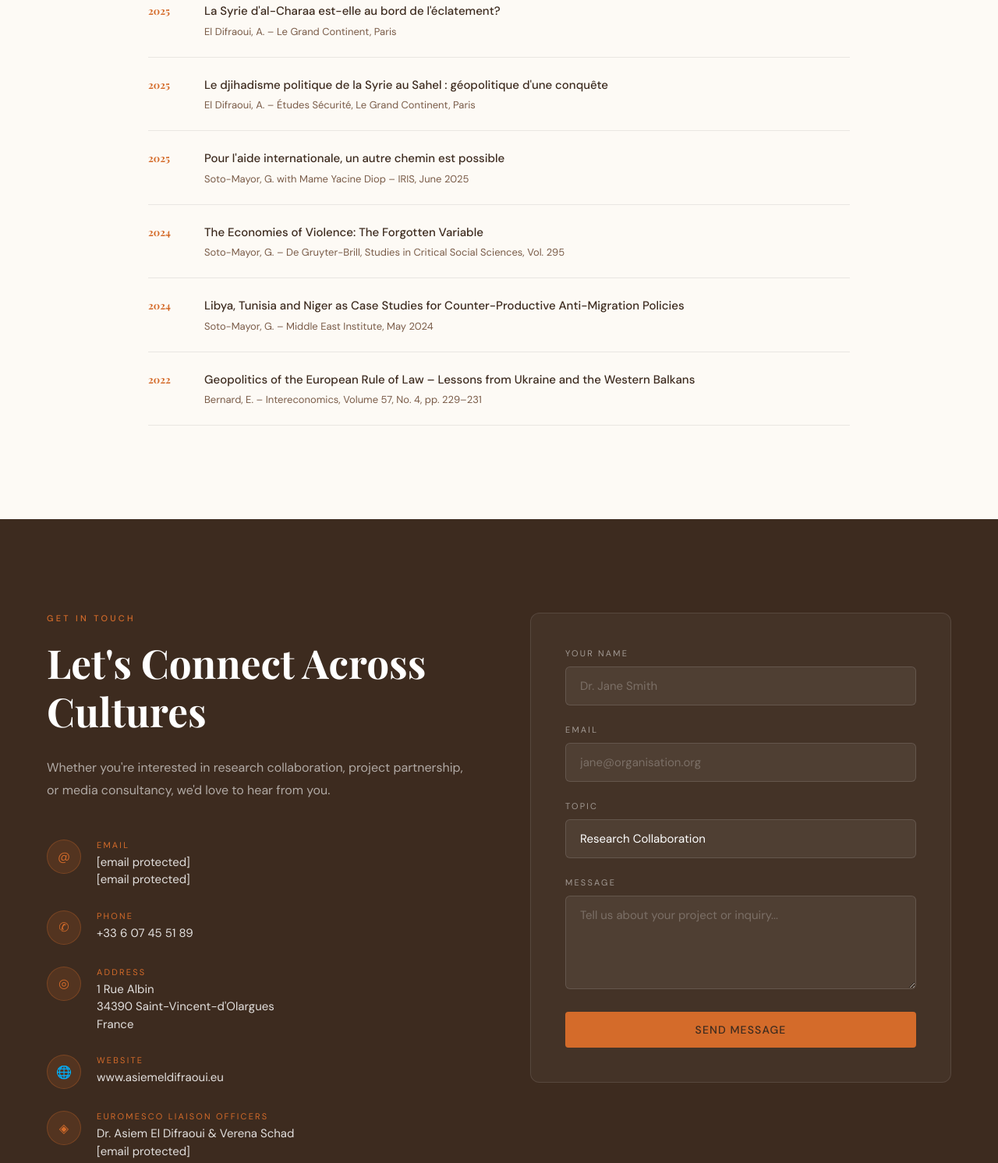
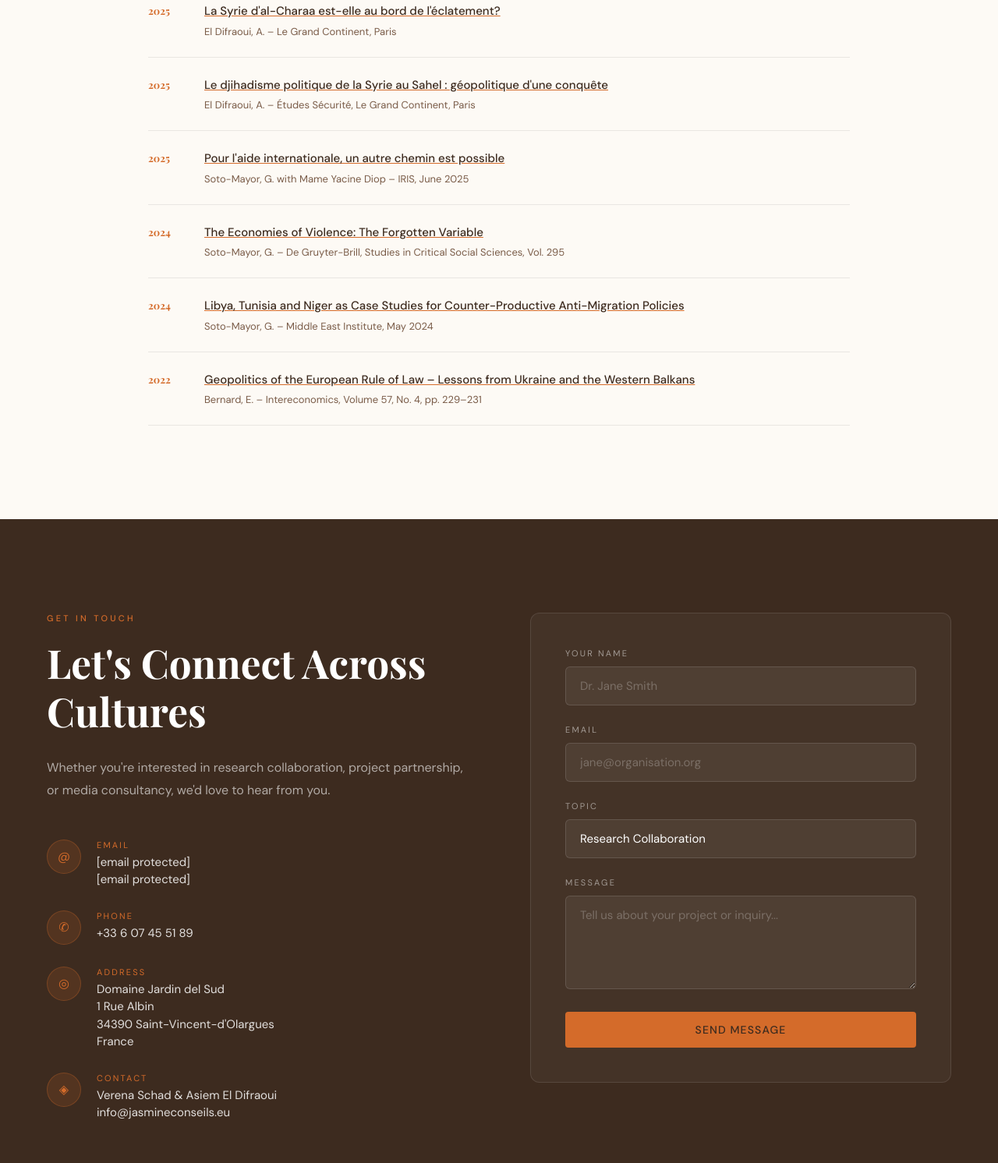
Before and after one commit to tjerkonaut/Website-CC, a plain HTML site: page index.html in a window 1280 px wide. Shown: the part 4531-6023 px from the top of the page at 78% size. Drawn offline with nearby package versions, Linux system fonts and the light colour scheme; a web font is replaced by a local one.

Commit message:
Update index.html

```diff
--- a/index.html
+++ b/index.html
@@ -153,6 +153,8 @@
   .footer-links a { color: rgba(255,255,255,0.4); text-decoration: none; font-size: 13px; transition: color 0.2s; }
   .footer-links a:hover { color: var(--gold); }
   .footer-copy { color: rgba(255,255,255,0.25); font-size: 12px; }
+
+  .pub-title a:hover { color: var(--gold) !important; }
 
   /* SCROLL FADE */
   .fade-in { opacity: 0; transform: translateY(30px); transition: opacity 0.7s ease, transform 0.7s ease; }
@@ -382,13 +384,13 @@
     <h2 class="section-title" style="font-size:clamp(24px,3vw,36px);" id="pub-title">Research &amp; Analysis</h2>
   </div>
   <div class="publications-list fade-in">
-    <div class="pub-item"><div class="pub-year">2026</div><div><div class="pub-title">Media Structures, Media Policy and the Challenge of Disinformation in Post-Assad Syria</div><div class="pub-meta">Asiem El Difraoui, Carola Richter, Anja Wollenberg – forthcoming 2026</div></div></div>
-    <div class="pub-item"><div class="pub-year">2025</div><div><div class="pub-title">La Syrie d'al-Charaa est-elle au bord de l'éclatement?</div><div class="pub-meta">El Difraoui, A. – Le Grand Continent, Paris</div></div></div>
-    <div class="pub-item"><div class="pub-year">2025</div><div><div class="pub-title">Le djihadisme politique de la Syrie au Sahel : géopolitique d'une conquête</div><div class="pub-meta">El Difraoui, A. – Études Sécurité, Le Grand Continent, Paris</div></div></div>
-    <div class="pub-item"><div class="pub-year">2025</div><div><div class="pub-title">Pour l'aide internationale, un autre chemin est possible</div><div class="pub-meta">Soto-Mayor, G. with Mame Yacine Diop – IRIS, June 2025</div></div></div>
-    <div class="pub-item"><div class="pub-year">2024</div><div><div class="pub-title">The Economies of Violence: The Forgotten Variable</div><div class="pub-meta">Soto-Mayor, G. – De Gruyter-Brill, Studies in Critical Social Sciences, Vol. 295</div></div></div>
-    <div class="pub-item"><div class="pub-year">2024</div><div><div class="pub-title">Libya, Tunisia and Niger as Case Studies for Counter-Productive Anti-Migration Policies</div><div class="pub-meta">Soto-Mayor, G. – Middle East Institute, May 2024</div></div></div>
-    <div class="pub-item"><div class="pub-year">2022</div><div><div class="pub-title">Geopolitics of the European Rule of Law – Lessons from Ukraine and the Western Balkans</div><div class="pub-meta">Bernard, E. – Intereconomics, Volume 57, No. 4, pp. 229–231</div></div></div>
+    <div class="pub-item"><div class="pub-year">2026</div><div><div class="pub-title"><a href="https://www.polsoz.fu-berlin.de/en/kommwiss/arbeitsstellen/internationale_kommunikation/News/syrian-media-system.html" target="_blank" style="color:inherit;text-decoration:underline;text-decoration-color:var(--gold);">Media Structures, Media Policy and the Challenge of Disinformation in Post-Assad Syria</a></div><div class="pub-meta">Asiem El Difraoui, Carola Richter, Anja Wollenberg – forthcoming 2026</div></div></div>
+    <div class="pub-item"><div class="pub-year">2025</div><div><div class="pub-title"><a href="https://legrandcontinent.eu/fr/2025/12/12/la-syrie-dal-charaa-est-elle-au-bord-de-leclatement/" target="_blank" style="color:inherit;text-decoration:underline;text-decoration-color:var(--gold);">La Syrie d'al-Charaa est-elle au bord de l'éclatement?</a></div><div class="pub-meta">El Difraoui, A. – Le Grand Continent, Paris</div></div></div>
+    <div class="pub-item"><div class="pub-year">2025</div><div><div class="pub-title"><a href="https://legrandcontinent.eu/fr/2025/06/16/djihadisme-politique-syrie-sahel-geopolitique/" target="_blank" style="color:inherit;text-decoration:underline;text-decoration-color:var(--gold);">Le djihadisme politique de la Syrie au Sahel : géopolitique d'une conquête</a></div><div class="pub-meta">El Difraoui, A. – Études Sécurité, Le Grand Continent, Paris</div></div></div>
+    <div class="pub-item"><div class="pub-year">2025</div><div><div class="pub-title"><a href="https://www.iris-france.org/pour-laide-internationale-un-autre-chemin-est-possible/" target="_blank" style="color:inherit;text-decoration:underline;text-decoration-color:var(--gold);">Pour l'aide internationale, un autre chemin est possible</a></div><div class="pub-meta">Soto-Mayor, G. with Mame Yacine Diop – IRIS, June 2025</div></div></div>
+    <div class="pub-item"><div class="pub-year">2024</div><div><div class="pub-title"><a href="https://brill.com/display/title/70924" target="_blank" style="color:inherit;text-decoration:underline;text-decoration-color:var(--gold);">The Economies of Violence: The Forgotten Variable</a></div><div class="pub-meta">Soto-Mayor, G. – De Gruyter-Brill, Studies in Critical Social Sciences, Vol. 295</div></div></div>
+    <div class="pub-item"><div class="pub-year">2024</div><div><div class="pub-title"><a href="https://mei.edu/publications/libya-tunisia-and-niger-case-studies-counter-productive-anti-migration-policies" target="_blank" style="color:inherit;text-decoration:underline;text-decoration-color:var(--gold);">Libya, Tunisia and Niger as Case Studies for Counter-Productive Anti-Migration Policies</a></div><div class="pub-meta">Soto-Mayor, G. – Middle East Institute, May 2024</div></div></div>
+    <div class="pub-item"><div class="pub-year">2022</div><div><div class="pub-title"><a href="https://www.intereconomics.eu/contents/year/2022/number/4/article/geopolitics-of-the-european-rule-of-law-lessons-from-ukraine-and-the-western-balkans.html" target="_blank" style="color:inherit;text-decoration:underline;text-decoration-color:var(--gold);">Geopolitics of the European Rule of Law – Lessons from Ukraine and the Western Balkans</a></div><div class="pub-meta">Bernard, E. – Intereconomics, Volume 57, No. 4, pp. 229–231</div></div></div>
   </div>
 </section>
 
@@ -415,21 +417,14 @@
       <div class="contact-icon">◎</div>
       <div>
         <div class="contact-detail-label" id="lbl-address">Address</div>
-        <div class="contact-detail-value">1 Rue Albin<br>34390 Saint-Vincent-d'Olargues<br>France</div>
-      </div>
-    </div>
-    <div class="contact-info-item">
-      <div class="contact-icon">🌐</div>
-      <div>
-        <div class="contact-detail-label" id="lbl-web">Website</div>
-        <div class="contact-detail-value"><a href="https://www.asiemeldifraoui.eu/" target="_blank">www.asiemeldifraoui.eu</a></div>
+        <div class="contact-detail-value">Domaine Jardin del Sud<br>1 Rue Albin<br>34390 Saint-Vincent-d'Olargues<br>France</div>
       </div>
     </div>
     <div class="contact-info-item">
       <div class="contact-icon">◈</div>
       <div>
-        <div class="contact-detail-label" id="lbl-liaison">EuroMeSCo Liaison Officers</div>
-        <div class="contact-detail-value">Dr. Asiem El Difraoui &amp; Verena Schad<br><a href="/cdn-cgi/l/email-protection#721b1c141d321813011f1b1c17111d1c01171b1e015c1707"><span class="__cf_email__" data-cfemail="1b72757d745b717a687672757e787475687e727768357e6e">[email&#160;protected]</span></a></div>
+        <div class="contact-detail-label" id="lbl-liaison">Contact</div>
+        <div class="contact-detail-value">Verena Schad &amp; Asiem El Difraoui<br><a href="mailto:info@jasmineconseils.eu">info@jasmineconseils.eu</a></div>
       </div>
     </div>
   </div>
@@ -512,7 +507,7 @@ const T = {
     'pub-label':'Selected Publications','pub-title':'Research & Analysis',
     'contact-label':'Get in Touch','contact-title':"Let's Connect Across Cultures",
     'contact-desc':"Whether you're interested in research collaboration, project partnership, or media consultancy, we'd love to hear from you.",
-    'lbl-email':'Email','lbl-phone':'Phone','lbl-address':'Address','lbl-web':'Website','lbl-liaison':'EuroMeSCo Liaison Officers',
+    'lbl-email':'Email','lbl-phone':'Phone','lbl-address':'Address','lbl-liaison':'Contact',
     'flbl-name':'Your Name','flbl-topic':'Topic','flbl-msg':'Message','form-submit':'Send Message',
     'foot-about':'About','foot-team':'Team','foot-projects':'Projects','foot-contact':'Contact'
   },
@@ -554,7 +549,7 @@ const T = {
     'pub-label':'Publications Sélectionnées','pub-title':'Recherche & Analyse',
     'contact-label':'Contactez-Nous','contact-title':'Connectons-Nous à Travers les Cultures',
     'contact-desc':'Que vous soyez intéressé par une collaboration de recherche, un partenariat ou une consultation médias, nous serions ravis de vous entendre.',
-    'lbl-email':'Email','lbl-phone':'Téléphone','lbl-address':'Adresse','lbl-web':'Site web','lbl-liaison':'Responsables EuroMeSCo',
+    'lbl-email':'Email','lbl-phone':'Téléphone','lbl-address':'Adresse','lbl-liaison':'Contact',
     'flbl-name':'Votre Nom','flbl-topic':'Sujet','flbl-msg':'Message','form-submit':'Envoyer',
     'foot-about':'À propos','foot-team':'Équipe','foot-projects':'Projets','foot-contact':'Contact'
   },
@@ -596,7 +591,7 @@ const T = {
     'pub-label':'Ausgewählte Publikationen','pub-title':'Forschung & Analyse',
     'contact-label':'Kontakt','contact-title':'Lass uns kulturübergreifend verbinden',
     'contact-desc':'Ob Forschungskooperation, Projektpartnerschaft oder Medienberatung – wir freuen uns, von Ihnen zu hören.',
-    'lbl-email':'E-Mail','lbl-phone':'Telefon','lbl-address':'Adresse','lbl-web':'Website','lbl-liaison':'EuroMeSCo-Ansprechpartner',
+    'lbl-email':'E-Mail','lbl-phone':'Telefon','lbl-address':'Adresse','lbl-liaison':'Kontakt',
     'flbl-name':'Ihr Name','flbl-topic':'Thema','flbl-msg':'Nachricht','form-submit':'Senden',
     'foot-about':'Über uns','foot-team':'Team','foot-projects':'Projekte','foot-contact':'Kontakt'
   },
@@ -638,7 +633,7 @@ const T = {
     'pub-label':'منشورات مختارة','pub-title':'البحث والتحليل',
     'contact-label':'تواصل معنا','contact-title':'لنتواصل عبر الثقافات',
     'contact-desc':'سواء كنت مهتمًا بالتعاون البحثي أو الشراكة في المشاريع أو الاستشارات الإعلامية، نود أن نسمع منك.',
-    'lbl-email':'البريد الإلكتروني','lbl-phone':'هاتف','lbl-address':'العنوان','lbl-web':'الموقع','lbl-liaison':'ضباط الاتصال EuroMeSCo',
+    'lbl-email':'البريد الإلكتروني','lbl-phone':'هاتف','lbl-address':'العنوان','lbl-liaison':'تواصل',
     'flbl-name':'اسمك','flbl-topic':'الموضوع','flbl-msg':'الرسالة','form-submit':'إرسال',
     'foot-about':'عنّا','foot-team':'الفريق','foot-projects':'المشاريع','foot-contact':'تواصل'
   }
```
